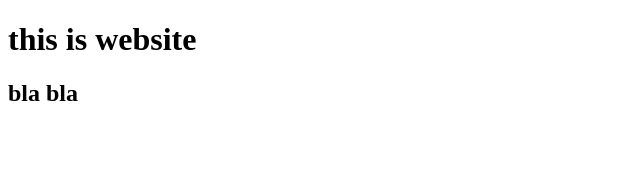
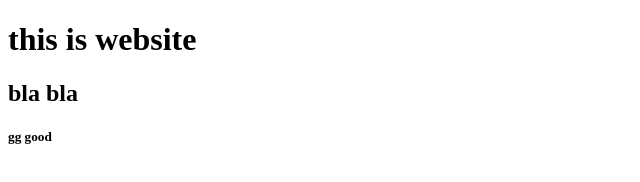
Before and after one commit to Ataur-rahman-01/git_practic, a plain HTML site: page index.html in a window 1280 px wide. Shown: the full height of the page, 0-640 px from the left. Drawn offline with Linux system fonts and the light colour scheme.

Commit message:
brance work

```diff
--- a/index.html
+++ b/index.html
@@ -6,5 +6,6 @@
   <body>
     <h1>this is website</h1>
     <h2>bla bla</h2>
+    <h5>gg good</h5>
   </body>
 </html>
```
